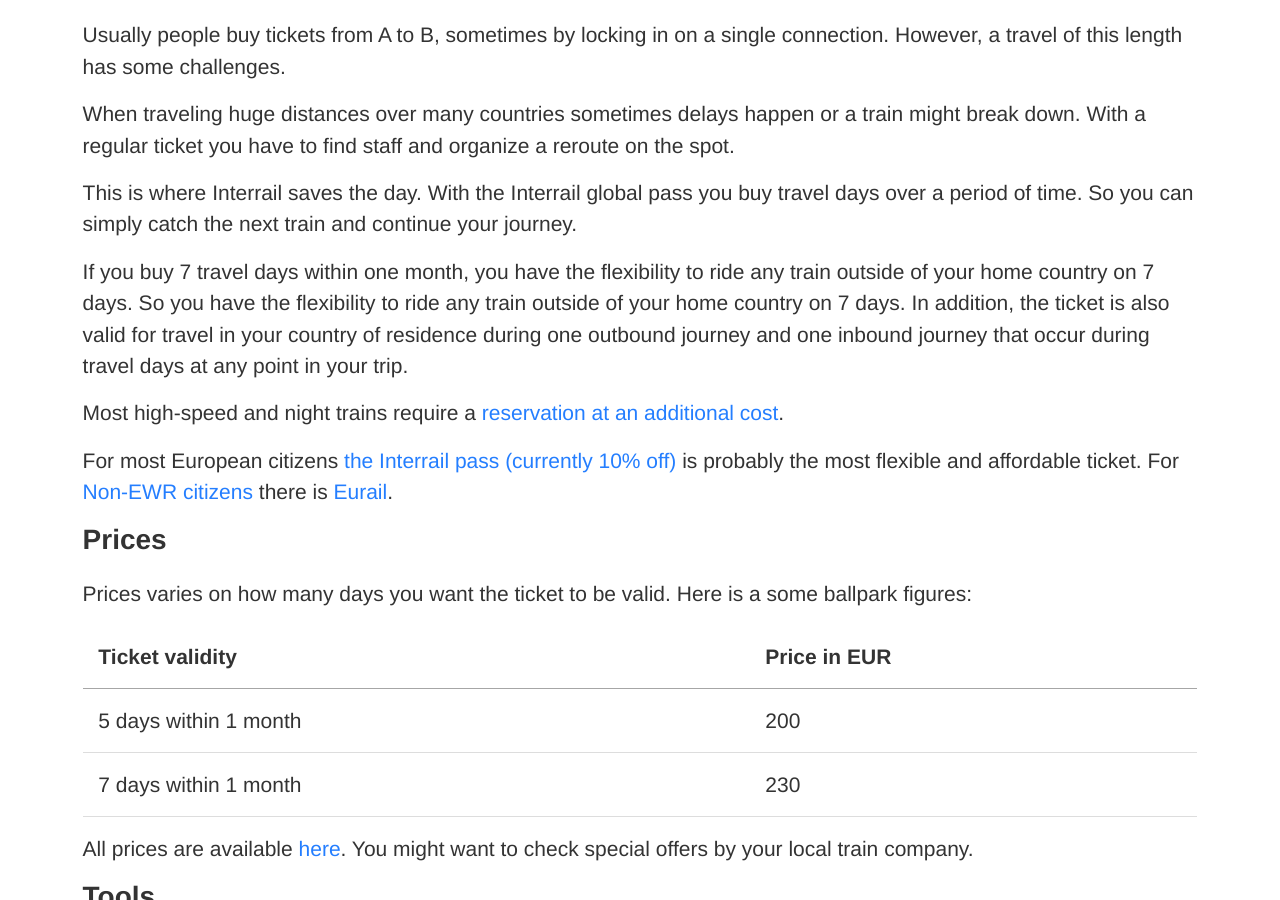
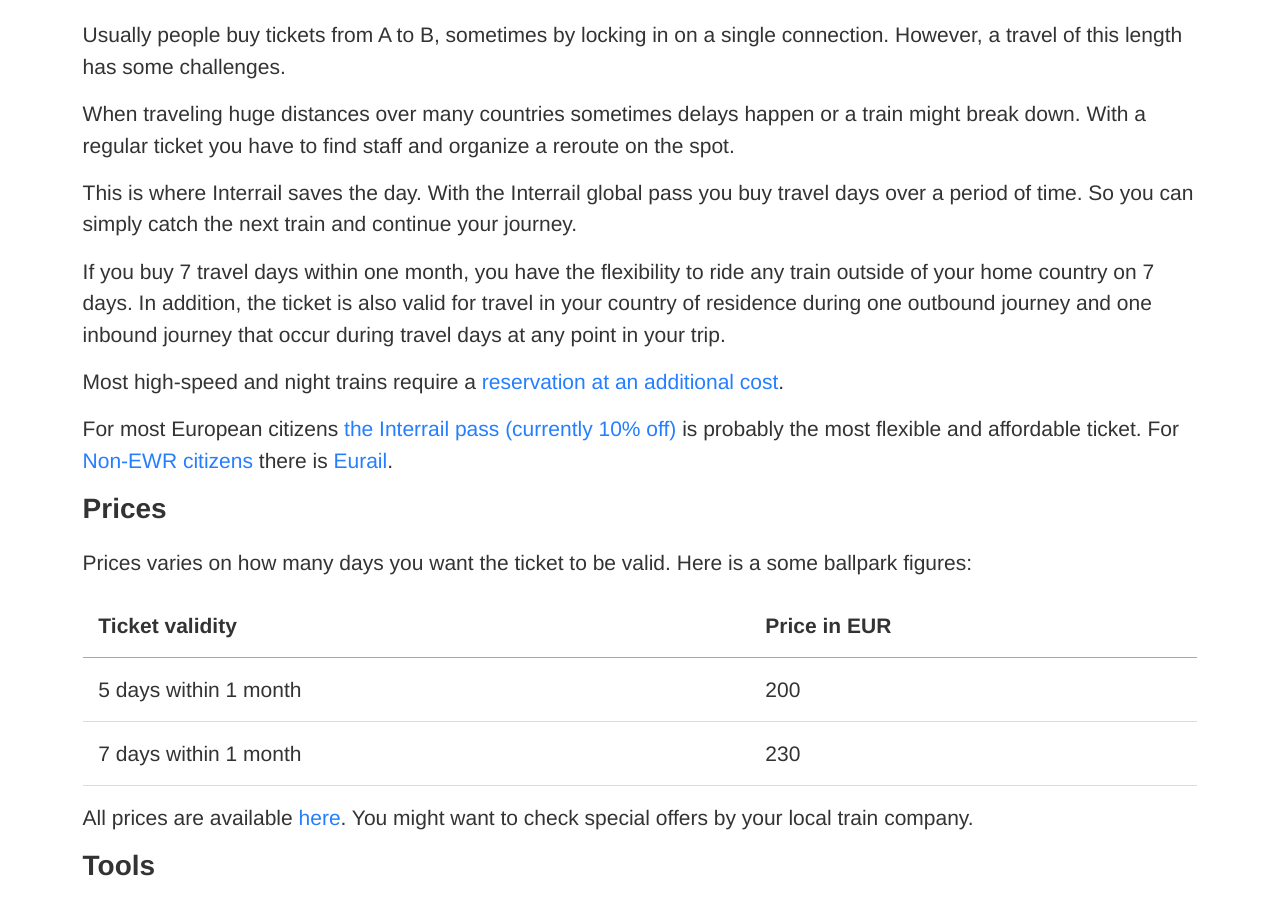
Before and after one commit to RustFestEU/blog.rustfest.eu, a Jekyll site: the page built from _posts/2019-08-14-pre-post-conf-events-sustainable-train-travels.md, in a window 1280 px wide and 900 px high, scrolled down 1083 px. Built offline with Jekyll 4.4.1, drawn with Linux system fonts in a browser that asks for light colours.

Commit message:
Double Sentence

```diff
--- a/_posts/2019-08-14-pre-post-conf-events-sustainable-train-travels.md
+++ b/_posts/2019-08-14-pre-post-conf-events-sustainable-train-travels.md
@@ -42,7 +42,6 @@
 So you can simply catch the next train and continue your journey.
 
 If you buy 7 travel days within one month, you have the flexibility to ride any train outside of your home country on 7 days.
-So you have the flexibility to ride any train outside of your home country on 7 days.
 In addition, the ticket is also valid for travel in your country of residence during one outbound journey and one inbound journey that occur during travel days at any point in your trip.
 
 Most high-speed and night trains require a [reservation at an additional cost](https://www.interrail.eu/en/plan-your-trip/reservations).
```
